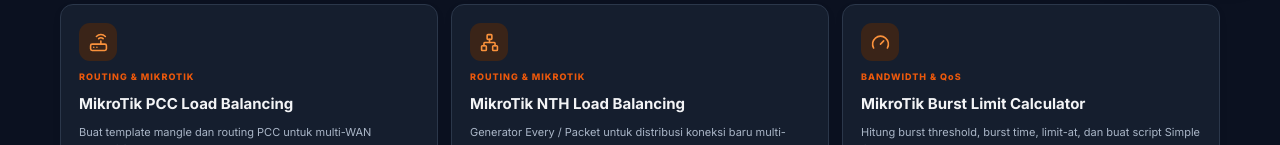
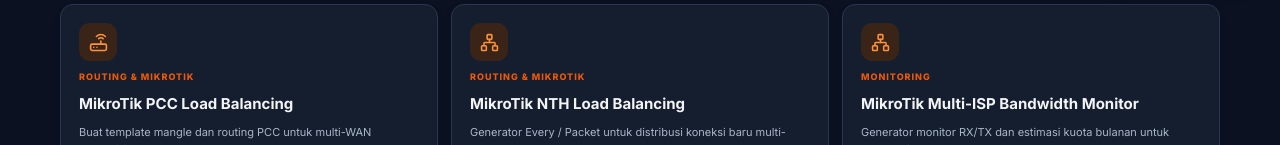
Before and after one commit to mikrotikscript/PON, a Next.js app: page /PON/tools in a window 1280 px wide. Shown: the part 807-952 px from the top of the page. Built offline with nearby package versions, Linux system fonts and the light colour scheme.

Commit message:
feat(netforge): add multi-ISP bandwidth monitor to monitoring category

```diff
--- a/app/tools/page.tsx
+++ b/app/tools/page.tsx
@@ -3,6 +3,7 @@
 import { useMemo, useState } from 'react';
 import PccGenerator from './pcc-generator';
 import NthGenerator from './nth-generator';
+import BandwidthMonitorGenerator from './bandwidth-monitor';
 import BurstLimitCalculator from './burst-limit-calculator';
 import { recordToolUse } from './usage-counter';
 import {
@@ -10,7 +11,7 @@ import {
   Download, Gauge, Globe, Network, Router, Search, Shield, Wifi, Zap, Sun, Moon
 } from 'lucide-react';
 
-type ToolId = 'subnet' | 'bandwidth' | 'optical' | 'pcc' | 'nth' | 'queue' | 'dhcp' | 'burst';
+type ToolId = 'subnet' | 'bandwidth' | 'optical' | 'pcc' | 'nth' | 'monitor' | 'queue' | 'dhcp' | 'burst';
 type ToolCard = { id: ToolId; title: string; desc: string; category: string; tags: string[] };
 
 const tools: ToolCard[] = [
@@ -19,6 +20,7 @@ const tools: ToolCard[] = [
   { id: 'optical', title: 'Optical Link Budget', desc: 'Estimasi daya terima optik dari TX, kabel, splice, konektor, dan splitter.', category: 'FTTH & PON', tags: ['fiber', 'optical', 'pon', 'ftth', 'redaman'] },
   { id: 'pcc', title: 'MikroTik PCC Load Balancing', desc: 'Buat template mangle dan routing PCC untuk multi-WAN RouterOS.', category: 'ROUTING & MIKROTIK', tags: ['mikrotik', 'pcc', 'load balance', 'routeros'] },
   { id: 'nth', title: 'MikroTik NTH Load Balancing', desc: 'Generator Every / Packet untuk distribusi koneksi baru multi-WAN.', category: 'ROUTING & MIKROTIK', tags: ['mikrotik', 'nth', 'every', 'packet', 'load balance', 'routeros'] },
+  { id: 'monitor', title: 'MikroTik Multi-ISP Bandwidth Monitor', desc: 'Generator monitor RX/TX dan estimasi kuota bulanan untuk banyak ISP.', category: 'MONITORING', tags: ['mikrotik', 'bandwidth', 'monitoring', 'quota', 'multi isp', 'rx', 'tx'] },
   { id: 'burst', title: 'MikroTik Burst Limit Calculator', desc: 'Hitung burst threshold, burst time, limit-at, dan buat script Simple Queue.', category: 'BANDWIDTH & QoS', tags: ['burst', 'burst limit', 'burst threshold', 'queue', 'qos'] },
   { id: 'queue', title: 'Simple Queue Generator', desc: 'Buat perintah Simple Queue untuk pelanggan atau segmen jaringan.', category: 'BANDWIDTH & QoS', tags: ['queue', 'simple queue', 'pcq', 'mikrotik'] },
   { id: 'dhcp', title: 'DHCP Pool Generator', desc: 'Buat konfigurasi IP pool dan DHCP network dasar untuk RouterOS.', category: 'IP & NETWORK', tags: ['dhcp', 'pool', 'mikrotik', 'routeros'] },
@@ -252,6 +254,7 @@ add address=${lanNet} gateway=${dhcpGateway} dns-server=${dhcpDns}`;
 
             {active === 'pcc' && <PccGenerator/>}
             {active === 'nth' && <NthGenerator/>}
+            {active === 'monitor' && <BandwidthMonitorGenerator/>}
 
             {active === 'burst' && <BurstLimitCalculator/>}
 
```
